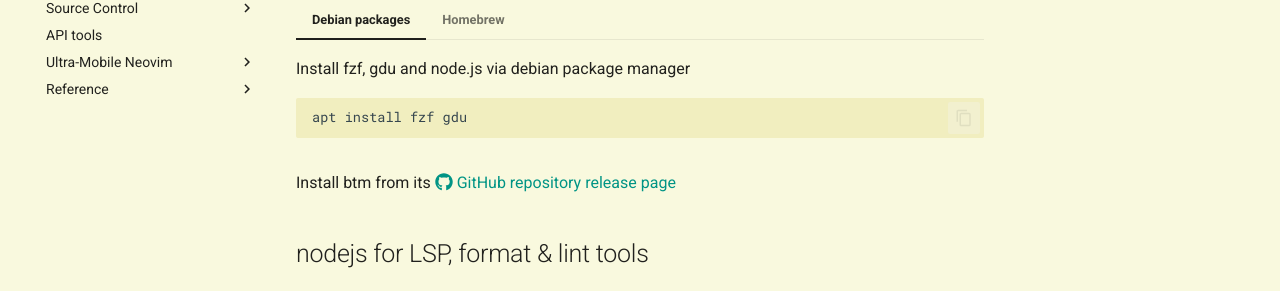
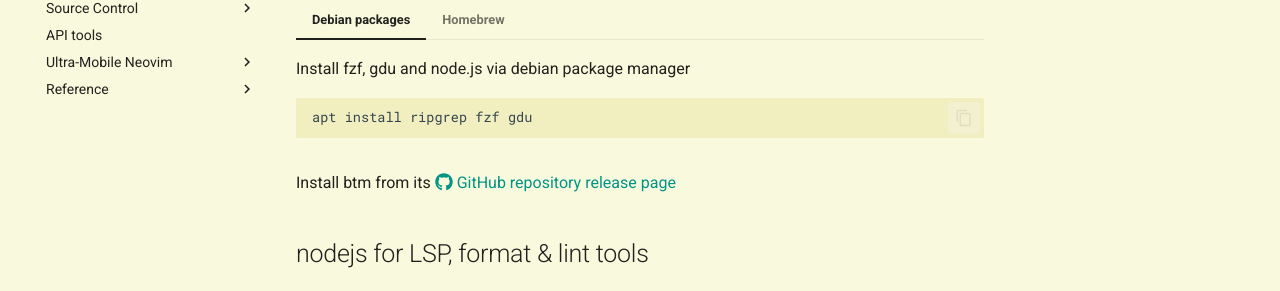
Before and after one commit to practicalli/neovim, an MkDocs documentation site: the page built from docs/install/terminal-tools.md, in a window 1280 px wide and 900 px high, scrolled down 580 px. Shown: the part 316-607 px from the top of the window. Built offline with MkDocs 1.6.1 and Material for MkDocs 9.7.7, drawn with Linux system fonts in a browser that asks for light colours; emoji names are drawn with the system emoji font; comment, search, counter and statistics services are not loaded.

Commit message:
install: ripgrep package for debian & homebrew

````diff
--- a/docs/install/terminal-tools.md
+++ b/docs/install/terminal-tools.md
@@ -26,13 +26,13 @@
 === "Debian packages"
     Install fzf, gdu and node.js via debian package manager
     ```shell
-    apt install fzf gdu
+    apt install ripgrep fzf gdu
     ```
 
 === "Homebrew"
-    Install fzf, gdu and node.js via Homebrew package manager
+    Install ripgrep, fzf, gdu and node.js via Homebrew package manager
     ```shell
-    brew install fzf gdu
+    brew install ripgrep fzf gdu nodejs
     ```
 
 Install btm from its [:fontawesome-brands-github: GitHub repository release page](https://github.com/ClementTsang/bottom/releases/)
````
